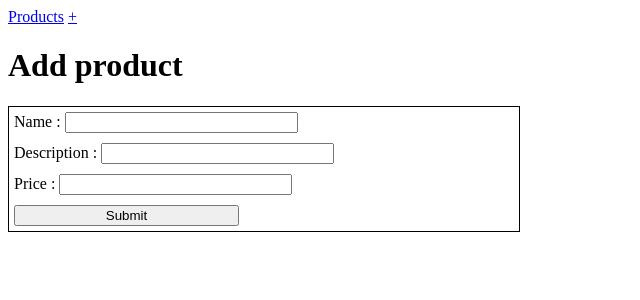
After one commit to Soushi888/php-MV, a PHP site: template views/products/add-product.view.php in a window 1280 px wide. The commit adds this page. Shown: the top 300 px of the page, without its empty margins (0-640 px from the left). Run offline with PHP 8.4, Linux system fonts and the light colour scheme; the template is opened without the code that fills it, so the values that code supplies are empty.

Commit message:
add product + error handling

```diff
--- a/public/css/style.css
+++ b/public/css/style.css
@@ -3,6 +3,32 @@ main {
     flex-direction: column;
     gap: 20px;
 }
+
+form {
+    width: 500px;
+    gap: 10px;
+    display: flex;
+    flex-direction: column;
+    border: solid 1px #000;
+    padding: 5px;
+}
+
+form input {
+    width: 225px;
+}
+
+form textarea {
+    width: 400px;
+    height: 100px;
+}
+
+form button {
+    width: 225px;
+    height: 30px;
+    margin: 0 auto;
+    cursor: pointer;
+}
+
 
 .product {
     width: max-content;
@@ -18,32 +44,6 @@ main {
     flex-wrap: wrap;
     gap: 10px;
 }
-
-.create-review {
-    width:500px;
-    gap: 10px;
-    display: flex;
-    flex-direction: column;
-    border: solid 1px #000;
-    padding: 5px;
-}
-
-.create-review input {
-    width: 225px;
-}
-
-.create-review textarea {
-    width: 400px;
-    height: 100px;
-}
-
-.create-review button {
-    width: 225px;
-    height: 30px;
-    margin: 0 auto;
-    cursor: pointer;
-}
-
 
 .reviews {
     display: flex;
--- a/views/partials/head.php
+++ b/views/partials/head.php
@@ -2,7 +2,7 @@
 <html lang="en">
 <head>
   <meta charset="UTF-8">
-  <link rel="stylesheet" href="public/css/style.css">
+  <link rel="stylesheet" href="/public/css/style.css">
   <title><?= $title ?></title>
 </head>
 <body>
--- a/views/partials/nav.php
+++ b/views/partials/nav.php
@@ -1 +1 @@
-<nav><a href="/products">Products</a></nav>
+<nav><a href="/products">Products</a> <span><a href="/product/add">+</a></span></nav>
--- a/views/product.view.php
+++ b/views/product.view.php
@@ -10,6 +10,7 @@
 
     <div>
       <h2>Create review</h2>
+      <?php isset($error) ? "<p class='error'>" . $error . "</p>" : "" ?>
       <form action="" class="create-review" method="post">
         <label>
           Title : <input type="text" name="title">
@@ -18,8 +19,7 @@
           Name : <input type="text" name="name">
         </label>
         <label>
-          Rating : <input type="number" name="rating" min="0" max="7" step="0.1">
-          <?= isset($error) ? "<span class='error'>" . $error . "</span>" : "" ?>
+          Rating : <input type="number" name="rating" min="0" max="5" step="0.5">
         </label>
         <label>
           <textarea name="content" placeholder="Content"></textarea>
--- /dev/null
+++ b/views/products/add-product.view.php
@@ -0,0 +1,16 @@
+<?php require "views/partials/head.php"; ?>
+<h1>Add product</h1>
+<?= isset($error) ? "<p class='error'>" . $error . "</p>" : "" ?>
+<form action="" class="create-product" method="post">
+  <label>
+    Name : <input type="text" name="name" value="<?= $name ?? "" ?>">
+  </label>
+  <label>
+    Description : <input type="text" name="description" value="<?= $description ?? "" ?>">
+  </label>
+  <label>
+    Price : <input type="number" name="price" value="<?= $price ?? "" ?>">
+  </label>
+  <input type="submit" name="submit" value="Submit">
+</form>
+<?php require "views/partials/footer.php"; ?>
```
Also changed, not shown: controllers/products/add-product.php (added, +25 -0 lines), models/ProductsModel.php (+26 -1 lines), models/ReviewsModel.php (+9 -7 lines), routes.php (+5 -4 lines), controllers/products/index.php (renamed from controllers/products.php), controllers/products/product.php (renamed from controllers/product.php).
